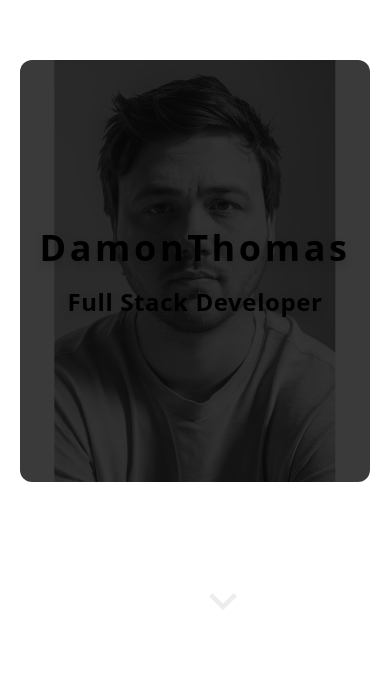
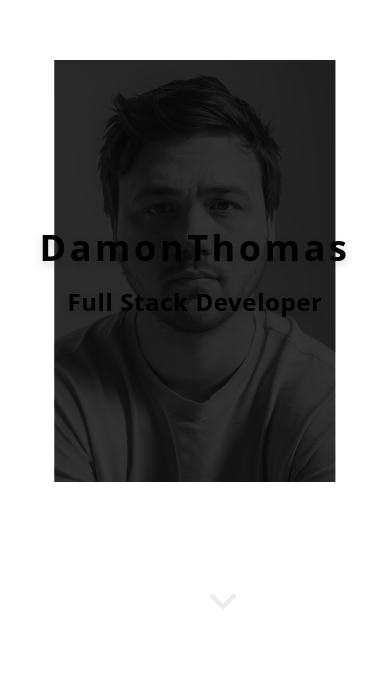
Before and after one commit to Damon-Thomas/portfolio, a Next.js app: page / in a window 390 px wide. Shown: the part 151-844 px from the top of the page. Built offline with nearby package versions, Linux system fonts and the light colour scheme.

Commit message:
fix hero image size issue on certain screens

```diff
--- a/src/app/page.tsx
+++ b/src/app/page.tsx
@@ -37,7 +37,7 @@ export default function Home() {
   }, []);
 
   return (
-    <div className="flex flex-col items-center justify-start h-screen text-foreground bg-background">
+    <div className="flex flex-col items-center justify-start h-screen md:text-lg text-foreground bg-background">
       <Hero
         heroActive={heroActive}
         setHeroActive={setHeroActive}
--- a/src/components/Hero.tsx
+++ b/src/components/Hero.tsx
@@ -52,14 +52,14 @@ export default function Hero({
         width={350}
         height={525}
         priority
-        className="absolute left-1/2 top-1/2 -translate-x-1/2 -translate-y-1/2 h-[50vh] w-auto object-contain z-30 filter grayscale"
+        className="absolute left-1/2 top-1/2 -translate-x-1/2 -translate-y-1/2 h-[50vh] max-h-[525px] w-auto aspect-[2/3] object-cover z-30 filter grayscale"
       />
       {/* Dark overlay over background image */}
-      <div className="absolute left-1/2 top-1/2 -translate-x-1/2 -translate-y-1/2 h-[50vh] w-[350px] bg-zinc-950/80 z-32 rounded-xl pointer-events-none" />
+      <div className="absolute left-1/2 top-1/2 -translate-x-1/2 -translate-y-1/2 h-[50vh] max-h-[525px] w-auto aspect-[2/3] bg-zinc-950/80 z-32 pointer-events-none" />
       {/* <div className="absolute left-1/2 top-1/2 -translate-x-1/2 -translate-y-1/2 h-[50vh] w-[350px] bg-[#ededed]/80 z-32 rounded-xl pointer-events-none" /> */}
 
       {/* Foreground image with hover effect only on image */}
-      <div className="relative z-40 group flex flex-col items-center w-[350px] h-[50vh]">
+      <div className="relative z-40 group flex flex-col items-center h-[50vh] max-h-[525px] aspect-[2/3]">
         <Image
           src="/pink-bg-removed.png"
           alt="Damon Foreground"
@@ -68,7 +68,7 @@ export default function Hero({
           priority
           onMouseEnter={() => setHeroActive(true)}
           onMouseLeave={() => setHeroActive(false)}
-          className={`h-full w-auto object-contain transition-opacity duration-700 z-50  ${
+          className={`absolute left-1/2 top-1/2 -translate-x-1/2 -translate-y-1/2 h-[50vh] max-h-[525px] w-auto aspect-[2/3] object-cover transition-opacity duration-700 z-50 ${
             heroActive ? "opacity-100" : "opacity-0"
           }`}
         />
```
